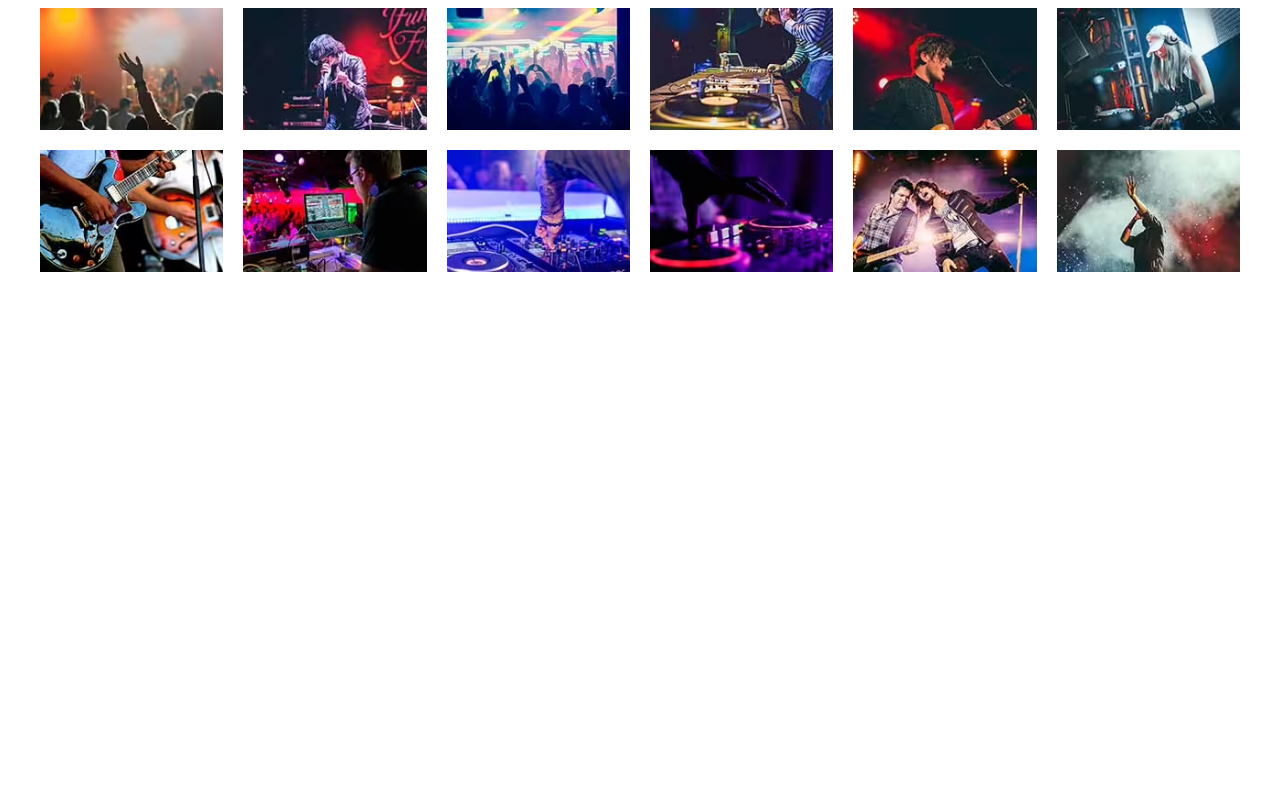
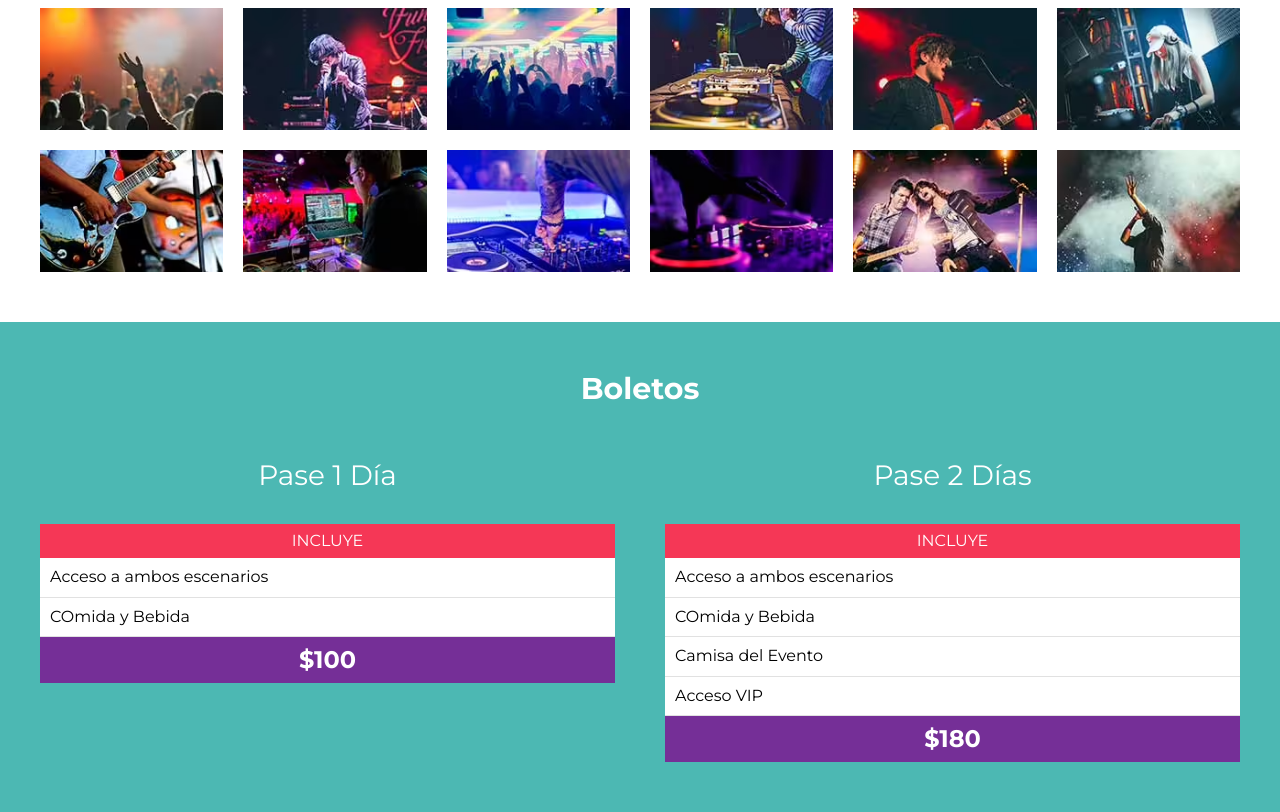
Before and after one commit to dllivisaca/FestivalMusica, a website: page index.html in a window 1280 px wide. Shown: the part 2971-3783 px from the top of the page. Before the commit the page ends 3293 px from the top, so only its background shows below. Drawn offline with Linux system fonts and the light colour scheme; files that its build step writes are made by us from their sources.

Commit message:
actualizado hasta el video 202, SCSS a la sección de Boletos

```diff
--- a/index.html
+++ b/index.html
@@ -171,6 +171,45 @@
         <ul class="galeria-imagenes"></ul>
     </section>
 
+    <section class="boletos bg-verde">
+        <h3>Boletos</h3>
+
+        <div class="contenedor contenedor-boletos">
+            <div class="basico pase">
+                <p class="nombre-pase">Pase 1 Día</p>
+                <header class="pase-header">
+                    <p>Incluye</p>
+                </header>
+                <div class="pase-body">
+                    <ul>
+                        <li>Acceso a ambos escenarios</li>
+                        <li>COmida y Bebida</li>
+                    </ul>
+                </div>
+                <footer class="pase-footer">
+                    <p>$100</p>
+                </footer>
+            </div>
+            <div class="premium pase">
+                <p class="nombre-pase">Pase 2 Días</p>
+                <header class="pase-header">
+                    <p>Incluye</p>
+                </header>
+                <div class="pase-body">
+                    <ul>
+                        <li>Acceso a ambos escenarios</li>
+                        <li>COmida y Bebida</li>
+                        <li>Camisa del Evento</li>
+                        <li>Acceso VIP</li>
+                    </ul>
+                </div>
+                <footer class="pase-footer">
+                    <p>$180</p>
+                </footer>
+            </div>
+        </div>
+    </section>
+
     <script src="build/js/app.js"></script>
 
     <!-- <h1 class="prueba">Probando Mixin</h1> -->
--- a/src/js/app.js
+++ b/src/js/app.js
@@ -28,14 +28,26 @@ function mostrarImagen(id) {
     const imagen = document.createElement('picture');
     imagen.innerHTML = `
         <source srcset="build/img/grande/${id}.avif" type="image/avif">
-        <source srcset="build/img/grande/${IdleDeadline}.webp" type="image/webp">
+        <source srcset="build/img/grande/${id}.webp" type="image/webp">
         <img loading="lazy" width="200" height="300" src="build/img/grande/${id}.jpg" alt="Imagen Galería">
     `;
 
+    //Crea el overlay con la imagen
     const overlay = document.createElement('DIV');
     overlay.appendChild(imagen);
     overlay.classList.add('overlay');
 
+    //Botón para cerrar el Modal (ventana)
+    const cerrarModal = document.createElement('P');
+    cerrarModal.textContent = 'X';
+    cerrarModal.classList.add('btn-cerrar');
+    cerrarModal.onclick = function() {
+        overlay.remove();
+    }
+
+    overlay.appendChild(cerrarModal);
+
+    //Agrega el overlay al HTML
     const body = document.querySelector('body');
     body.appendChild(overlay);
 }
--- /dev/null
+++ b/src/scss/layout/_boletos.scss
@@ -0,0 +1,61 @@
+@use 'base/variables' as v;
+@use 'base/mixins' as m;
+
+.boletos {
+    padding: 5rem 0;
+    h3 {
+        text-align: center;
+        color: v.$blanco;
+        margin-bottom: 2rem;
+    }
+    .contenedor-boletos {
+        @include m.tablet {
+            @include m.grid(2, 5rem);
+        }
+    }
+}
+
+.pase {
+    color: black;
+
+    .nombre-pase {
+        text-align: center;
+        font-size: 2.8rem;
+        color: v.$blanco;
+    }
+    &-header,
+    &-footer {
+        padding: .5rem;
+        p {
+            text-align: center;
+            color: v.$blanco;
+            margin: 0;
+        }
+    } //centra el texto de ambos headers y footers
+    &-header{
+        background-color: v.$rosa;
+        p {
+            text-transform: uppercase;
+            font-size: 1.6rem;
+        }
+    }
+    &-body {
+        background-color: v.$blanco;
+        ul {
+            @include m.resetear-lista;
+            li, :nth-child(odd) {
+                background-color: v.$blanco;
+                padding: 1rem;
+                border-bottom: 1px solid #e1e1e1;
+            }
+        }
+    }
+    &-footer {
+        background-color: v.$morado;
+        p {
+            font-size: 2.4rem;
+            font-weight: 700;
+        }
+    }
+    //se usa & para hacer referencia a .pase-header por ej
+}
--- a/src/scss/layout/_galeria.scss
+++ b/src/scss/layout/_galeria.scss
@@ -41,3 +41,18 @@
         max-width: 80rem;
     }
 }
+
+.btn-cerrar {
+    width: 4rem;
+    height: 4rem;
+    border-radius: 50%;
+    background-color: v.$blanco;
+    color: v.$negro;
+    display: grid;
+    place-items: center;
+    font-weight: 700;
+
+    &:hover {
+        cursor: pointer;
+    }
+}
--- a/src/scss/layout/_index.scss
+++ b/src/scss/layout/_index.scss
@@ -3,3 +3,4 @@
 @forward 'festival';
 @forward 'lineup';
 @forward 'galeria';
+@forward 'boletos';
```
Also changed, not shown: build/css/app.css, build/js/app.js.
